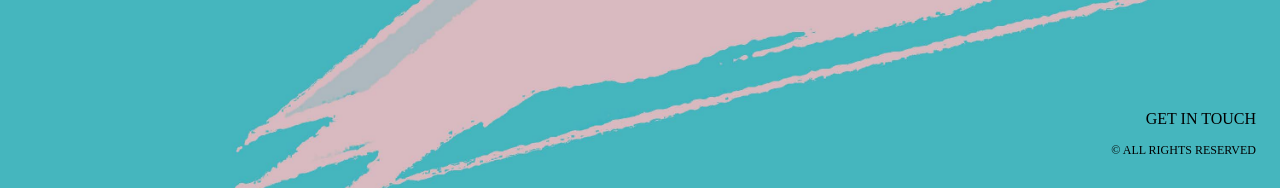
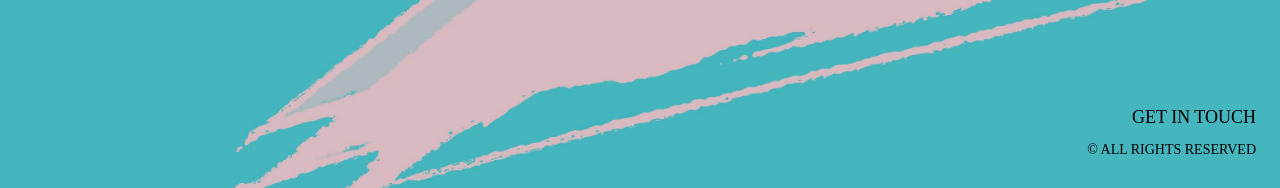
Before and after one commit to ohlucinda/jemlyrics, a Jekyll site: the page indexsp.html, which Jekyll copies as it is, in a window 1280 px wide. Shown: the part 712-900 px from the top of the page. Built offline with Jekyll 4.4.1, drawn with Linux system fonts in a browser that asks for light colours; some web fonts are replaced.

Commit message:
Update indexsp.html

```diff
--- a/indexsp.html
+++ b/indexsp.html
@@ -49,7 +49,7 @@ body {
   bottom: 60px;
   right: 24px;
   font-family: 'Aboreto', cursive;
-  font-size: 16px;
+  font-size: 18px;
   text-align: right;
 }
 
@@ -59,7 +59,7 @@ body {
   bottom: 30px;
   right: 24px;
   font-family: 'Aboreto', cursive;
-  font-size: 12px;
+  font-size: 14px;
   text-align: right;
 }
 
```
